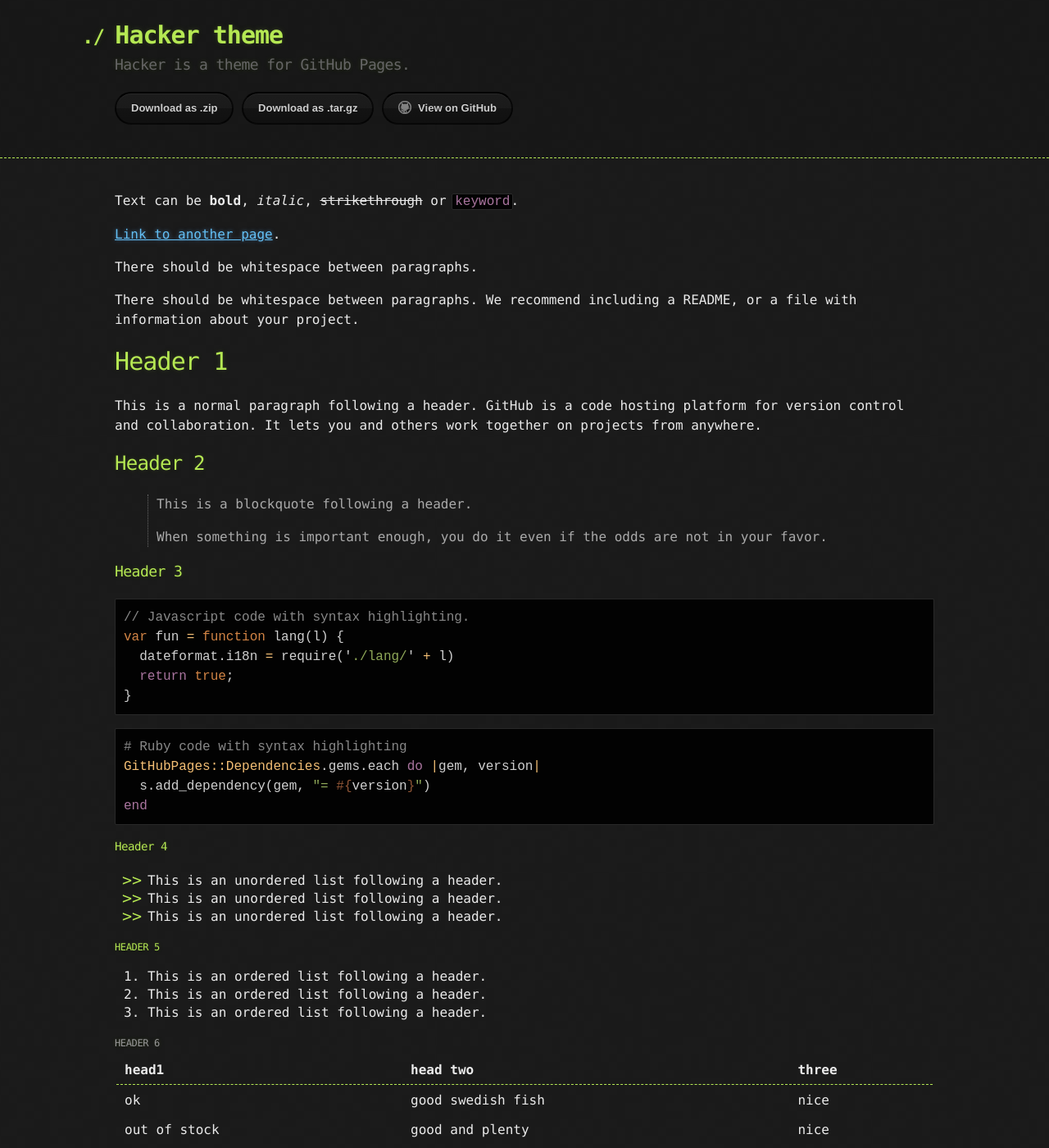
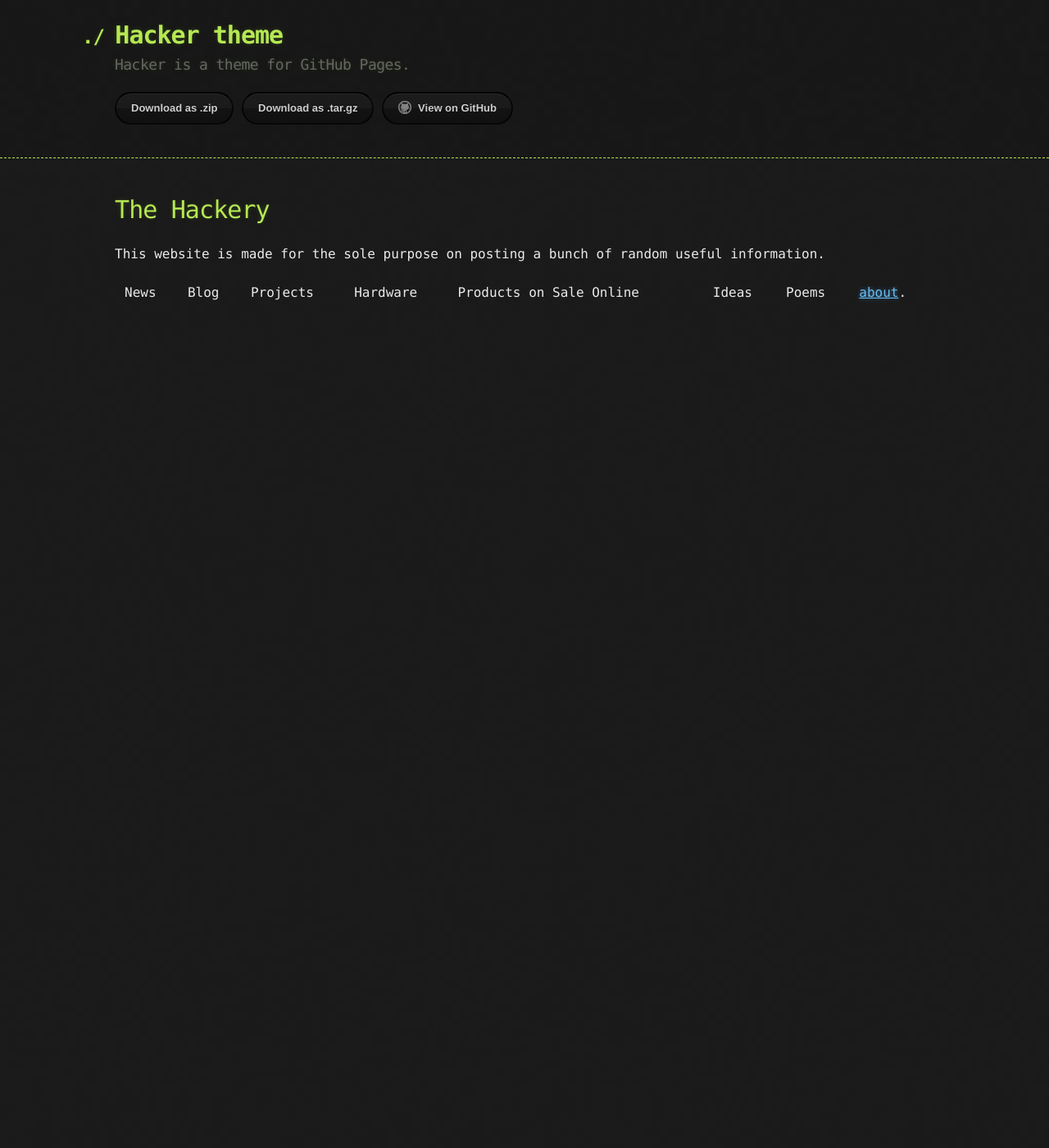
Before and after one commit to LuqGod2k99/The-Hackery, a Jekyll site: the page built from index.md, in a window 1280 px wide and 1400 px high. Shown: the whole window at 82% size. Built offline with Jekyll 4.4.1, drawn with Linux system fonts in a browser that asks for light colours; our own code applies the rules of GitHub Pages for plain Markdown files; some of the changed text lies outside the part shown.

Commit message:
Update index.md

````diff
--- a/index.md
+++ b/index.md
@@ -1,123 +1,6 @@
----
-layout: default
----
+# The Hackery
 
-Text can be **bold**, _italic_, ~~strikethrough~~ or `keyword`.
-
-[Link to another page](./another-page.html).
-
-There should be whitespace between paragraphs.
-
-There should be whitespace between paragraphs. We recommend including a README, or a file with information about your project.
-
-# Header 1
-
-This is a normal paragraph following a header. GitHub is a code hosting platform for version control and collaboration. It lets you and others work together on projects from anywhere.
-
-## Header 2
-
-> This is a blockquote following a header.
->
-> When something is important enough, you do it even if the odds are not in your favor.
-
-### Header 3
-
-```js
-// Javascript code with syntax highlighting.
-var fun = function lang(l) {
-  dateformat.i18n = require('./lang/' + l)
-  return true;
-}
-```
-
-```ruby
-# Ruby code with syntax highlighting
-GitHubPages::Dependencies.gems.each do |gem, version|
-  s.add_dependency(gem, "= #{version}")
-end
-```
-
-#### Header 4
-
-*   This is an unordered list following a header.
-*   This is an unordered list following a header.
-*   This is an unordered list following a header.
-
-##### Header 5
-
-1.  This is an ordered list following a header.
-2.  This is an ordered list following a header.
-3.  This is an ordered list following a header.
-
-###### Header 6
-
-| head1        | head two          | three |
-|:-------------|:------------------|:------|
-| ok           | good swedish fish | nice  |
-| out of stock | good and plenty   | nice  |
-| ok           | good `oreos`      | hmm   |
-| ok           | good `zoute` drop | yumm  |
-
-### There's a horizontal rule below this.
-
-* * *
-
-### Here is an unordered list:
-
-*   Item foo
-*   Item bar
-*   Item baz
-*   Item zip
-
-### And an ordered list:
-
-1.  Item one
-1.  Item two
-1.  Item three
-1.  Item four
-
-### And a nested list:
-
-- level 1 item
-  - level 2 item
-  - level 2 item
-    - level 3 item
-    - level 3 item
-- level 1 item
-  - level 2 item
-  - level 2 item
-  - level 2 item
-- level 1 item
-  - level 2 item
-  - level 2 item
-- level 1 item
-
-### Small image
-
-![Octocat](https://github.githubassets.com/images/icons/emoji/octocat.png)
-
-### Large image
-
-![Branching](https://guides.github.com/activities/hello-world/branching.png)
+This website is made for the sole purpose on posting a bunch of random useful information.
 
 
-### Definition lists can be used with HTML syntax.
-
-<dl>
-<dt>Name</dt>
-<dd>Godzilla</dd>
-<dt>Born</dt>
-<dd>1952</dd>
-<dt>Birthplace</dt>
-<dd>Japan</dd>
-<dt>Color</dt>
-<dd>Green</dd>
-</dl>
-
-```
-Long, single-line code blocks should not wrap. They should horizontally scroll if they are too long. This line should be long enough to demonstrate this.
-```
-
-```
-The final element.
-```
+| News | Blog | Projects | Hardware | Products on Sale Online | Ideas | Poems | [about](https://michael-meade.github.io/The-Hackery/about.html).
````
